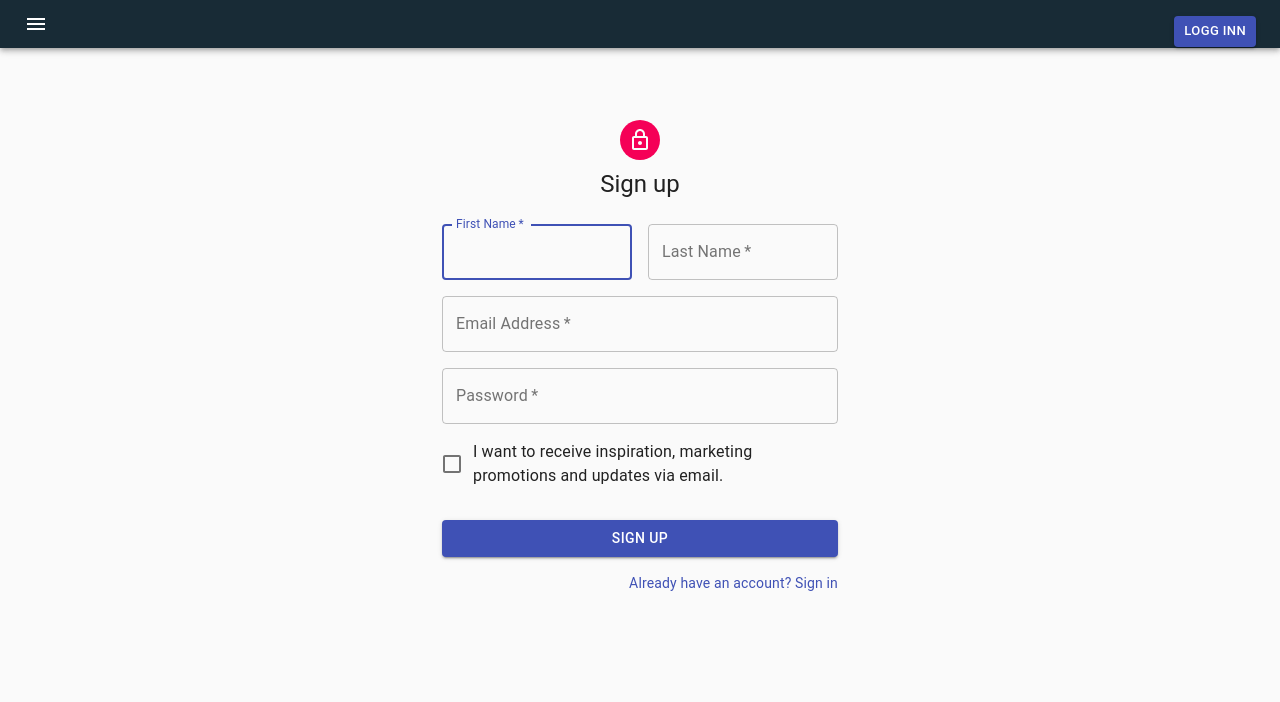
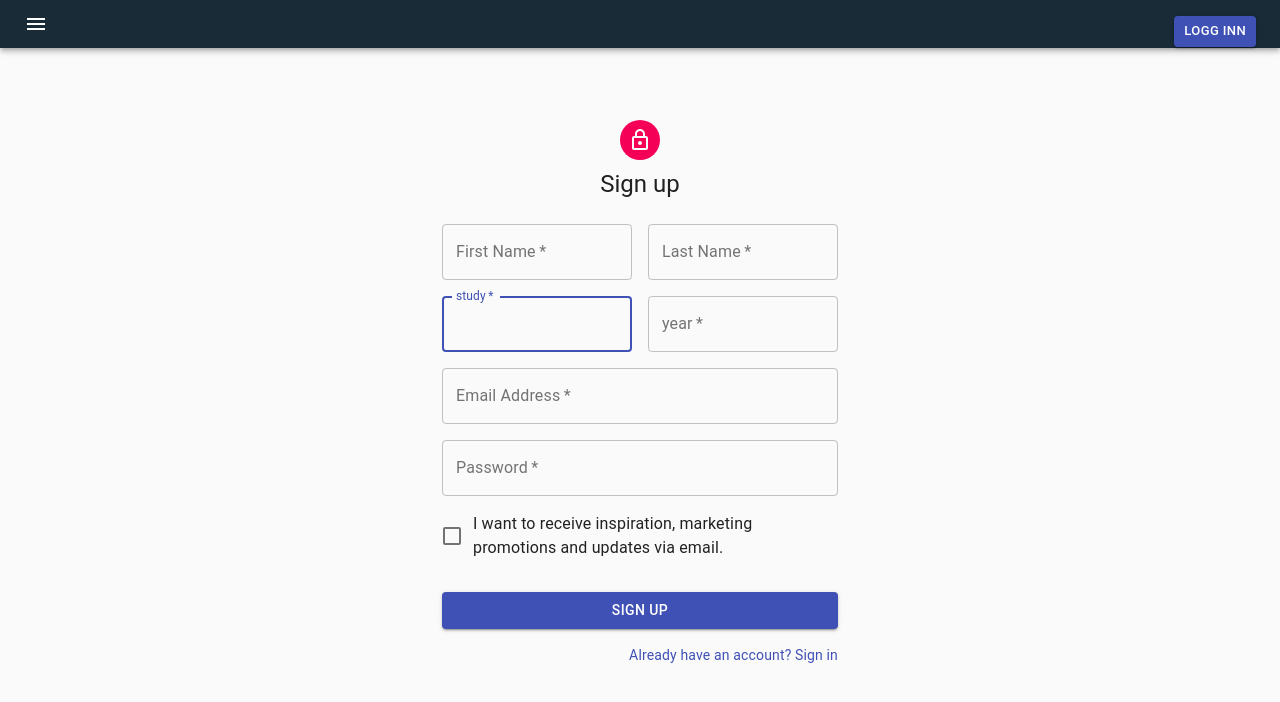
Before and after one commit to EirinS/DAT251-company-presentations-frontend, a React (Create React App) app: page /Signup in a window 1280 px wide. Shown: the top 702 px of the page. Built offline with nearby package versions, Linux system fonts and the light colour scheme.

Commit message:
signup user have study and year

```diff
--- a/src/Pages/Signup.jsx
+++ b/src/Pages/Signup.jsx
@@ -42,6 +42,8 @@ export default function Signup() {
     const [firstname, setFirstname] = React.useState("");
     const [lastname, setLastname] = React.useState("");
     const [password, setPassword] = React.useState("");
+    const [year, setYear] = React.useState("");
+    const [study, setStudy] = React.useState("");
 
     const SignUpUser = async () => {
         try {
@@ -49,7 +51,9 @@ export default function Signup() {
                 email : email,
                 firstname : firstname,
                 lastname : lastname,
-                password : password
+                password : password,
+                year : year,
+                study : study
             });
         }
         catch (e) {
@@ -96,6 +100,31 @@ export default function Signup() {
                                     autoComplete="lname"
                                 />
                             </Grid>
+                                <Grid item xs={12} sm={6}>
+                                    <TextField
+                                        onChange={event => setStudy(event.target.value)}
+                                        autoComplete="study"
+                                        name="study"
+                                        variant="outlined"
+                                        required
+                                        fullWidth
+                                        id="study"
+                                        label="study"
+                                        autoFocus
+                                    />
+                                </Grid>
+                                <Grid item xs={12} sm={6}>
+                                    <TextField
+                                        onChange={event => setYear(event.target.value)}
+                                        variant="outlined"
+                                        required
+                                        fullWidth
+                                        id="year"
+                                        label="year"
+                                        name="year"
+                                        autoComplete="year"
+                                    />
+                                </Grid>
                             <Grid item xs={12}>
                                 <TextField
                                     onChange={event => setEmail(event.target.value)}
```
